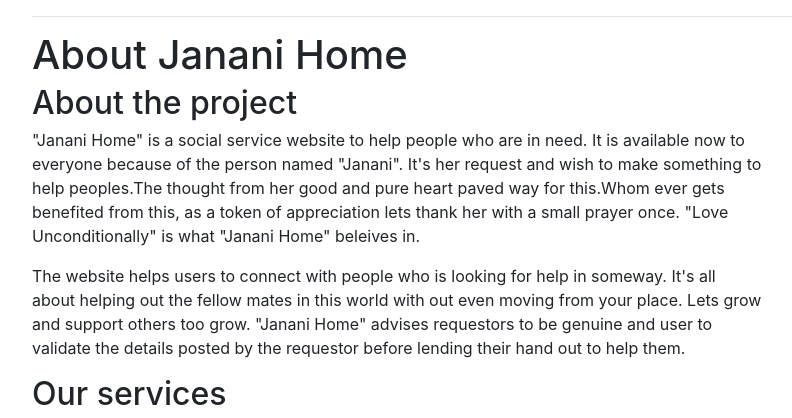
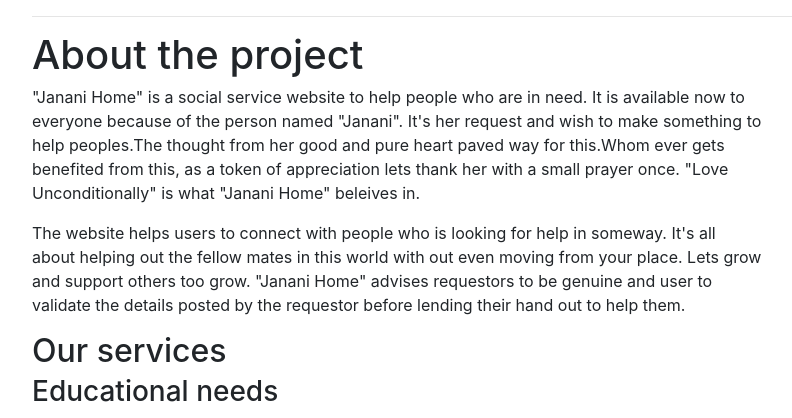
Before and after one commit to jananihome/Janani-Home, a Django app: page /about/ in a window 1280 px wide. Shown: the part 357-775 px from the top of the page, without its empty margins (53-845 px from the left). Run offline with Django 3.2, Linux system fonts and the light colour scheme; some libraries are stand-ins or nearby versions.

Commit message:
Change on headings on the About page. Closes #31

```diff
--- a/templates/shared/about.html
+++ b/templates/shared/about.html
@@ -8,8 +8,7 @@
 {% endblock heading %}
 
 {% block content %}
-<h1>About Janani Home</h1>
-<h2>About the project</h2>
+<h1>About the project</h1>
 <p>"Janani Home" is a social service website to help people who are in need. It is available now to everyone because of the person named "Janani". It's her request and wish to make something to help
 peoples.The thought from her good and pure heart paved way for this.Whom ever gets benefited from this, as a token of appreciation lets thank her with a small prayer once. "Love Unconditionally" is what "Janani Home" beleives in.</p>
 <p>The website helps users to connect with people who is looking for help in someway. It's all about helping out the fellow mates
```
